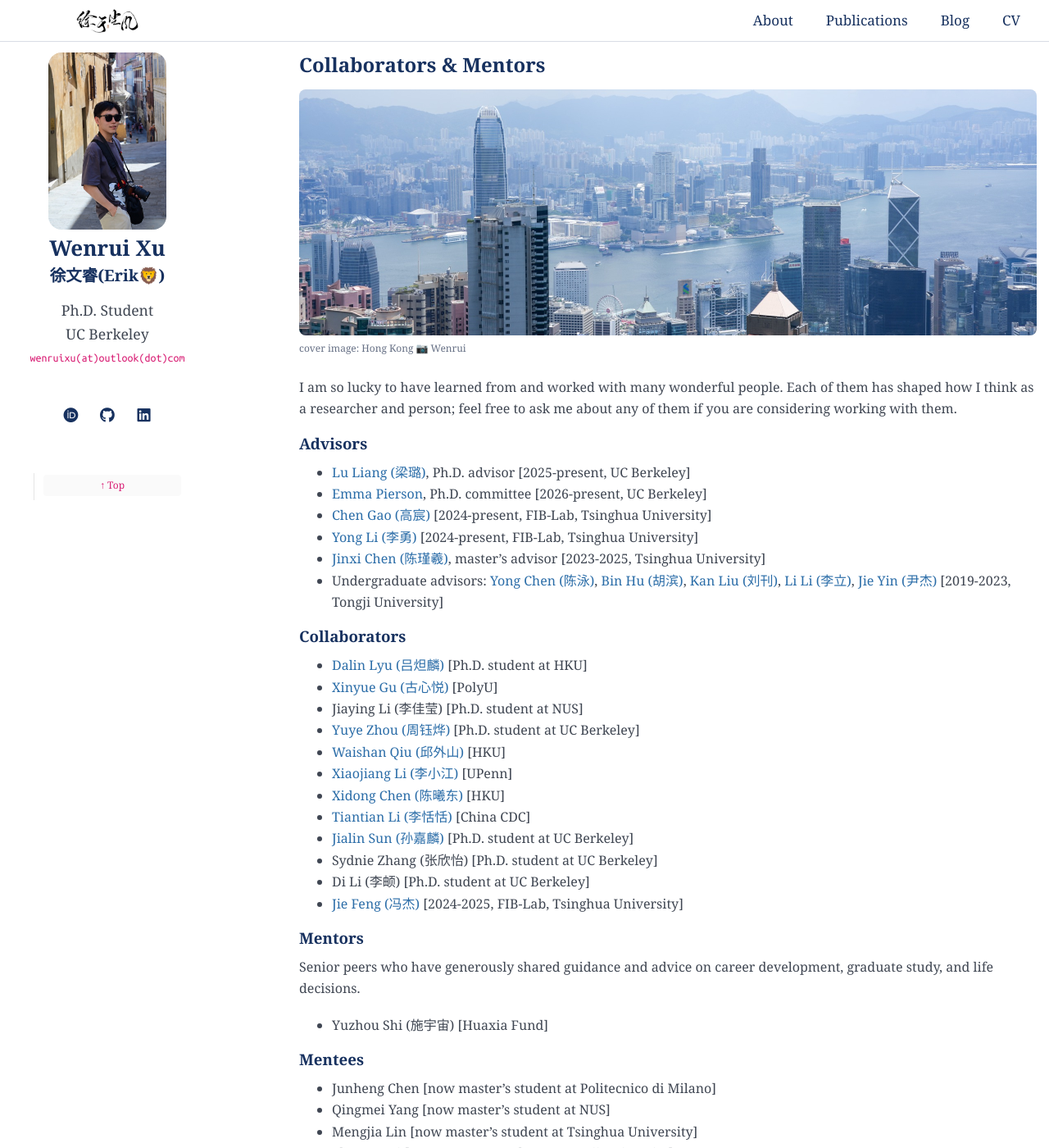
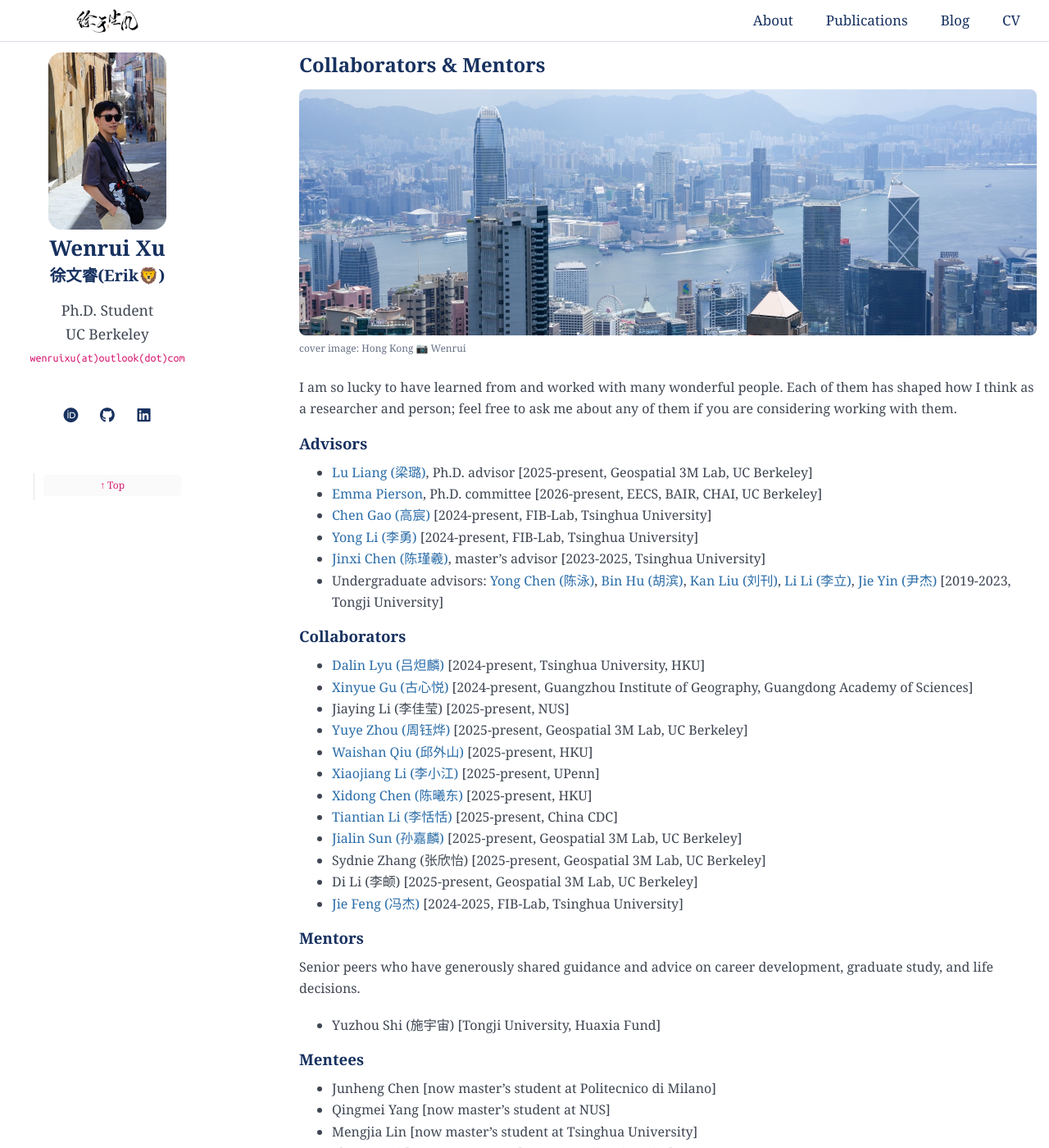
Before and after one commit to ruaruaxu/ruaruaxu.github.io, a Jekyll site: the page built from people.md, in a window 1280 px wide and 1400 px high. Shown: the whole window at 82% size. Built offline with Jekyll 4.4.1, drawn with Linux system fonts in a browser that asks for light colours; a style sheet for code colours, icons or effects is not loaded.

Commit message:
Update people affiliations

```diff
--- a/people.md
+++ b/people.md
@@ -38,8 +38,8 @@ I am so lucky to have learned from and worked with many wonderful people. Each o
 
 ### Advisors
 
-- [Lu Liang (梁璐)](https://sites.google.com/site/liang3mlab/people/prof-lu-liang), Ph.D. advisor [2025-present, UC Berkeley]
-- [Emma Pierson](https://people.eecs.berkeley.edu/~emmapierson/), Ph.D. committee [2026-present, UC Berkeley]
+- [Lu Liang (梁璐)](https://sites.google.com/site/liang3mlab/people/prof-lu-liang), Ph.D. advisor [2025-present, Geospatial 3M Lab, UC Berkeley]
+- [Emma Pierson](https://people.eecs.berkeley.edu/~emmapierson/), Ph.D. committee [2026-present, EECS, BAIR, CHAI, UC Berkeley]
 - [Chen Gao (高宸)](https://fi.ee.tsinghua.edu.cn/~gaochen/) [2024-present, FIB-Lab, Tsinghua University]
 - [Yong Li (李勇)](https://fi.ee.tsinghua.edu.cn/~liyong/) [2024-present, FIB-Lab, Tsinghua University]
 - [Jinxi Chen (陈瑾羲)](https://www.arch.tsinghua.edu.cn/info/FArchitecture/1864), master's advisor [2023-2025, Tsinghua University]
@@ -47,24 +47,24 @@ I am so lucky to have learned from and worked with many wonderful people. Each o
 
 ### Collaborators
 
-- [Dalin Lyu (吕炟麟)](https://scholar.google.com/citations?user=igAQ0ZsAAAAJ) [Ph.D. student at HKU]
-- [Xinyue Gu (古心悦)](https://scholar.google.com/citations?user=I7k0-jkAAAAJ) [PolyU]
-- Jiaying Li (李佳莹) [Ph.D. student at NUS]
-- [Yuye Zhou (周钰烨)](https://yuyezhou.com/) [Ph.D. student at UC Berkeley]
-- [Waishan Qiu (邱外山)](https://www.qiuwaishan.com/aboutme) [HKU]
-- [Xiaojiang Li (李小江)](https://sites.google.com/site/xiaojiangligis/) [UPenn]
-- [Xidong Chen (陈曦东)](https://www.researchgate.net/profile/Xidong-Chen-2) [HKU]
-- [Tiantian Li (李恬恬)](https://iehs.chinacdc.cn/ywwz/Team/201810/t20181016_195134.html) [China CDC]
-- [Jialin Sun (孙嘉麟)](https://scholar.google.com/citations?user=f57kwGAAAAAJ) [Ph.D. student at UC Berkeley]
-- Sydnie Zhang (张欣怡) [Ph.D. student at UC Berkeley]
-- Di Li (李𬱖) [Ph.D. student at UC Berkeley]
+- [Dalin Lyu (吕炟麟)](https://scholar.google.com/citations?user=igAQ0ZsAAAAJ) [2024-present, Tsinghua University, HKU]
+- [Xinyue Gu (古心悦)](https://scholar.google.com/citations?user=I7k0-jkAAAAJ) [2024-present, Guangzhou Institute of Geography, Guangdong Academy of Sciences]
+- Jiaying Li (李佳莹) [2025-present, NUS]
+- [Yuye Zhou (周钰烨)](https://yuyezhou.com/) [2025-present, Geospatial 3M Lab, UC Berkeley]
+- [Waishan Qiu (邱外山)](https://www.qiuwaishan.com/aboutme) [2025-present, HKU]
+- [Xiaojiang Li (李小江)](https://sites.google.com/site/xiaojiangligis/) [2025-present, UPenn]
+- [Xidong Chen (陈曦东)](https://www.researchgate.net/profile/Xidong-Chen-2) [2025-present, HKU]
+- [Tiantian Li (李恬恬)](https://iehs.chinacdc.cn/ywwz/Team/201810/t20181016_195134.html) [2025-present, China CDC]
+- [Jialin Sun (孙嘉麟)](https://scholar.google.com/citations?user=f57kwGAAAAAJ) [2025-present, Geospatial 3M Lab, UC Berkeley]
+- Sydnie Zhang (张欣怡) [2025-present, Geospatial 3M Lab, UC Berkeley]
+- Di Li (李𬱖) [2025-present, Geospatial 3M Lab, UC Berkeley]
 - [Jie Feng (冯杰)](https://vonfeng.github.io/) [2024-2025, FIB-Lab, Tsinghua University]
 
 ### Mentors
 
 Senior peers who have generously shared guidance and advice on career development, graduate study, and life decisions.
 
-- Yuzhou Shi (施宇宙) [Huaxia Fund]
+- Yuzhou Shi (施宇宙) [Tongji University, Huaxia Fund]
 
 ### Mentees
 
```
